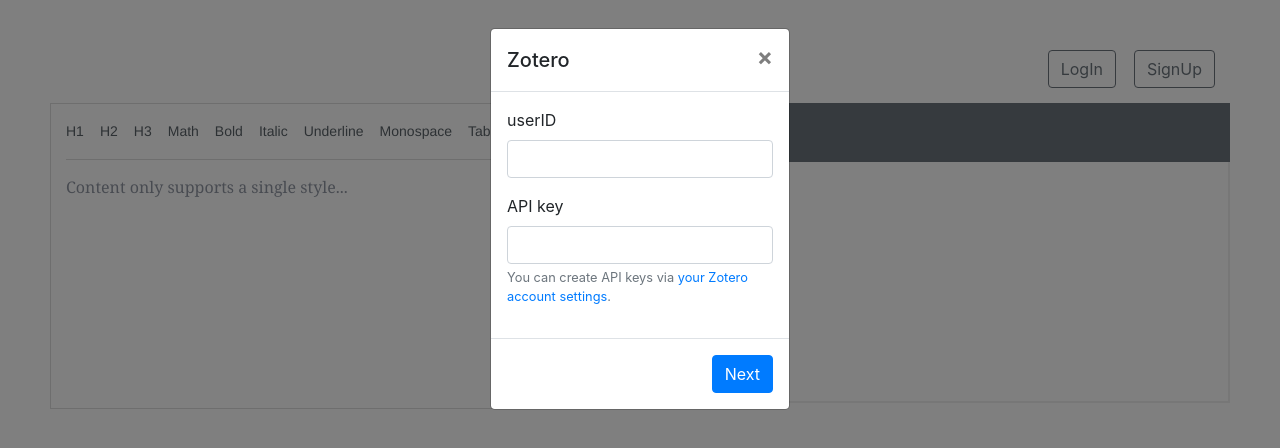
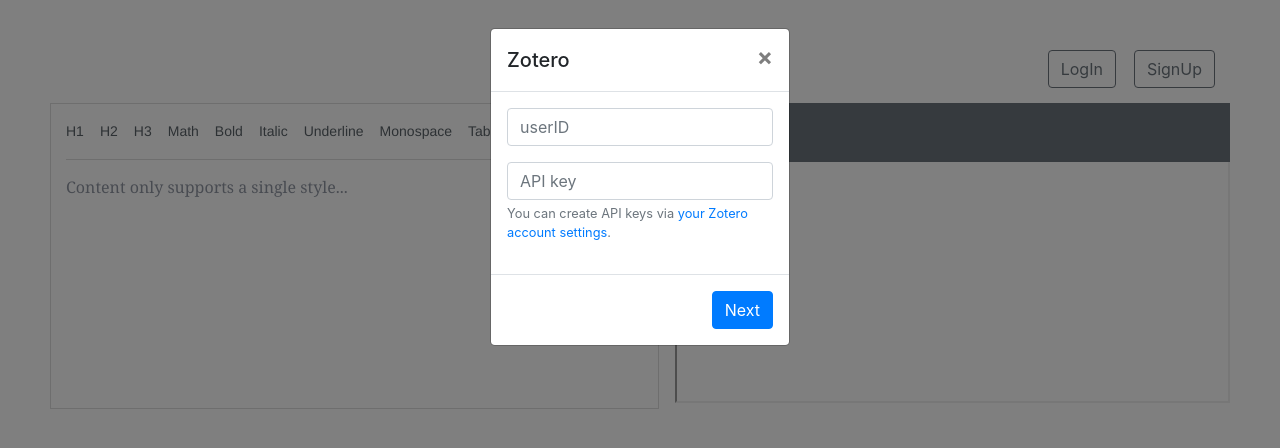
Before and after one commit to zhyd1997/Eorg, a React (Create React App) app: page / in a window 1280 px wide. Both pictures are taken after a click on the button "Cite". Shown: the top 448 px of the page. Built offline with nearby package versions, Linux system fonts and the light colour scheme.

Commit message:
refactor: replaced Label with placeholder
UI/UX requirement.

```diff
--- a/src/components/Zotero/ModalExample.js
+++ b/src/components/Zotero/ModalExample.js
@@ -1,7 +1,7 @@
 import React, { useState } from 'react'
 import {
 	Button, Modal, ModalHeader, ModalBody, ModalFooter,
-	Form, FormGroup, Label, Input, FormFeedback, FormText,
+	Form, FormGroup, Input, FormFeedback, FormText,
 } from 'reactstrap'
 import Loading from '../Loading'
 import TableExample from './TableExample'
@@ -200,11 +200,11 @@ const ModalExample = (props) => {
 					}
 					<Form>
 						<FormGroup>
-							<Label for="userID">userID</Label>
 							<Input
 								type="text"
 								name="userID"
 								id="userID"
+								placeholder="userID"
 								onChange={handleChange}
 								innerRef={auth.userID}
 								invalid={!feedback.isValid}
@@ -222,11 +222,11 @@ const ModalExample = (props) => {
 							}
 						</FormGroup>
 						<FormGroup>
-							<Label for="APIkey">API key</Label>
 							<Input
 								type="text"
 								name="APIkey"
 								id="APIkey"
+								placeholder="API key"
 								onChange={handleChange}
 								innerRef={auth.APIkey}
 								invalid={!feedback.isValid}
```
